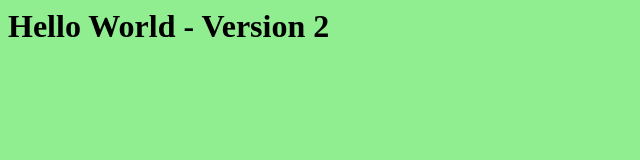
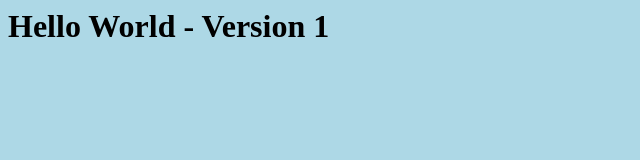
Before and after one commit to bretonne/demo-gradual-rollout, a plain HTML site: page index.html in a window 1280 px wide. Shown: the whole page, without its empty margins (0-640 px from the left). Drawn offline with Linux system fonts and the light colour scheme.

Commit message:
rollout working (#3)
* wip - try to use route label instead for deploy

(cherry picked from commit bf9dc345a78434a9e744c03fd3c94d4f169b5c6c)

* fixed v1, v2 deploy

(cherry picked from commit 0c08f1ab95ec79447597b82b1333ab4a984f2c9d)

* tested deploy working but rollout not

* rollout working

* version updates

```diff
--- a/index.html
+++ b/index.html
@@ -1,5 +1,5 @@
 <html>
-    <body style="background-color: lightgreen;">
-        <h1>Hello World - Version 2</h1>
+    <body style="background-color: lightblue;">
+        <h1>Hello World - Version 1</h1>
     </body>
 </html>
```
Also changed, not shown: 3 other files.
